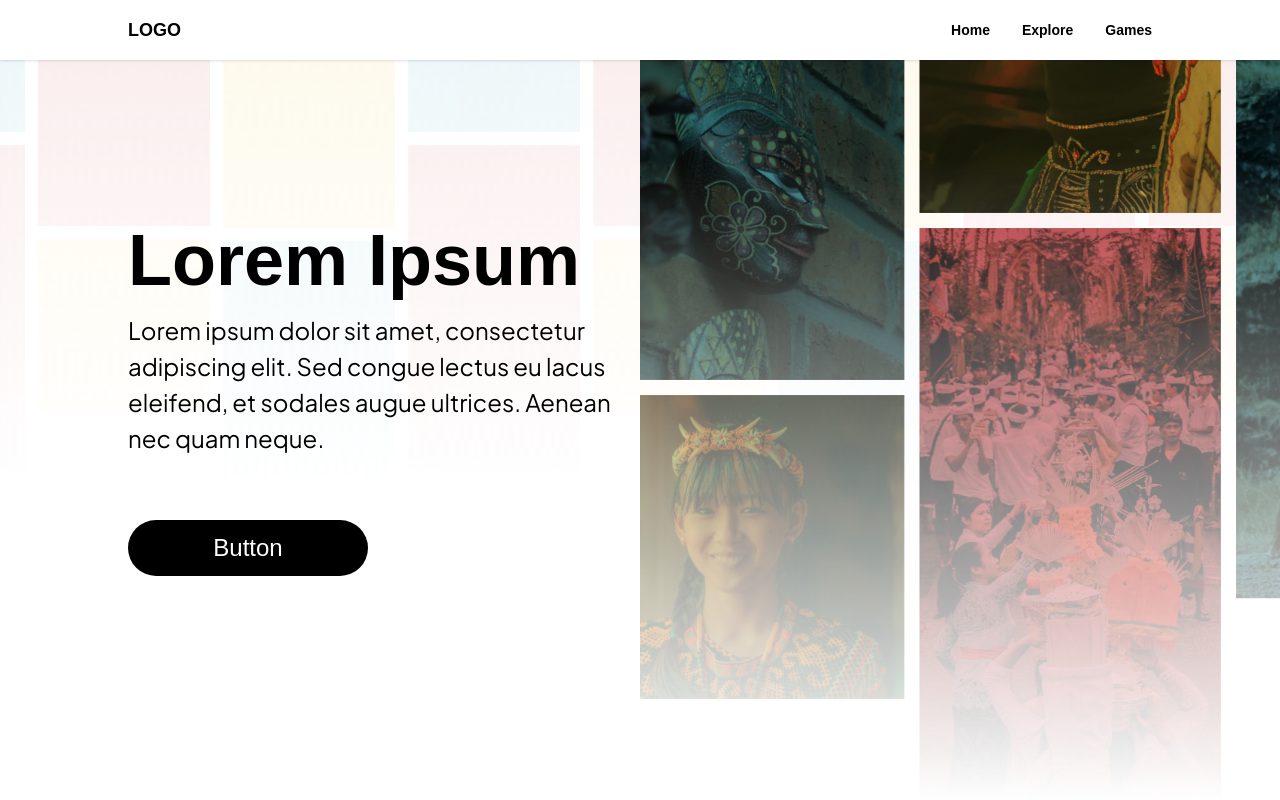
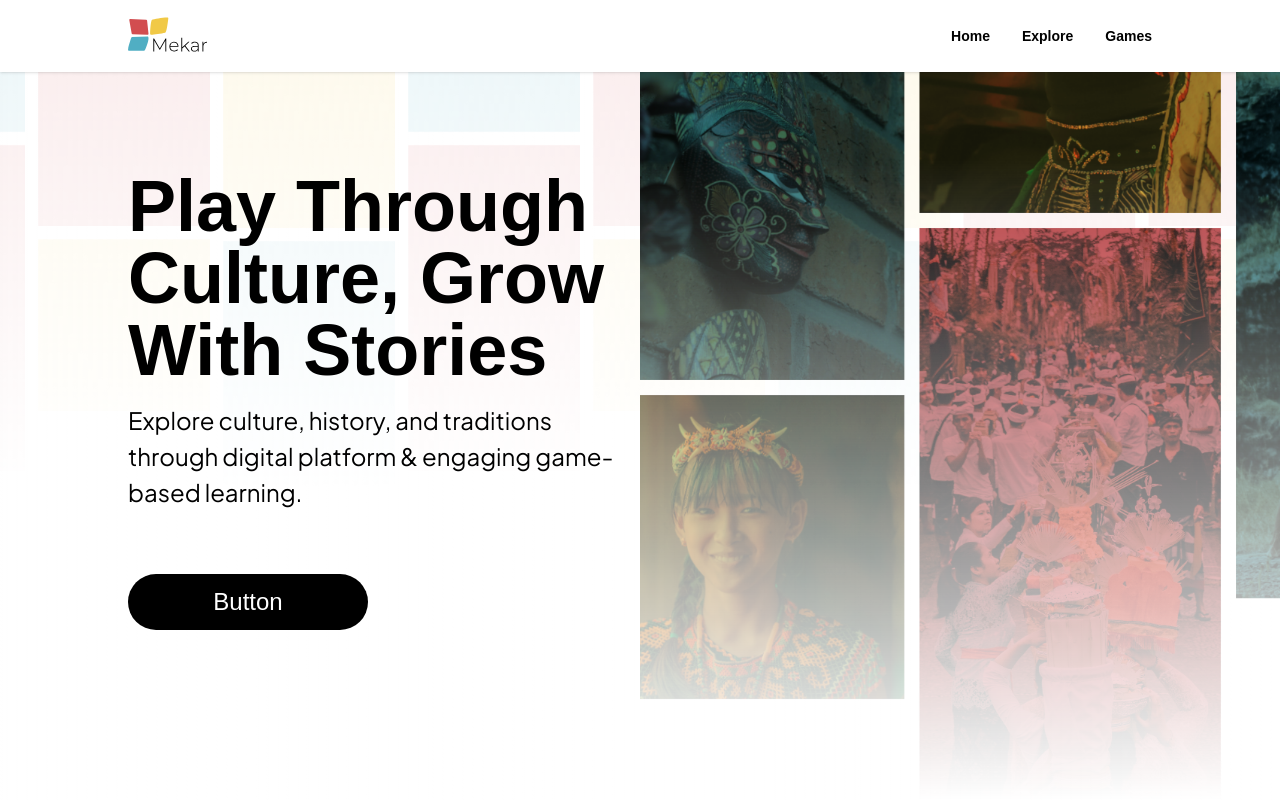
Before and after one commit to Morax8/GH6, a Next.js app: page / in a window 1280 px wide. Shown: the top 800 px of the page. Built offline with nearby package versions, Linux system fonts and the light colour scheme; no server answers.

Commit message:
adding logo and Hero section text

```diff
--- a/app/components/Navbar.js
+++ b/app/components/Navbar.js
@@ -1,6 +1,6 @@
-'use client'
+"use client";
 
-import { useRouter } from 'next/navigation';
+import { useRouter } from "next/navigation";
 import Link from "next/link";
 
 export default function Navbar() {
@@ -8,18 +8,24 @@ export default function Navbar() {
 
   return (
     <nav className="w-full px-32 py-4 flex justify-between items-center bg-white shadow text-black">
-      <div className="text-lg font-bold">LOGO</div>
+      <div className="text-lg font-bold">
+        <img src="/Assets/logo.svg" alt="Logo" className="w-20" />
+      </div>
       <ul className="flex space-x-8 text-sm font-medium">
-        <li className="font-bold font hover:text-gray-700 cursor-pointer"
-          onClick={() => router.push("/")}>
+        <li
+          className="font-bold font hover:text-gray-700 cursor-pointer"
+          onClick={() => router.push("/")}
+        >
           Home
         </li>
-        <li className="font-bold hover:text-gray-700 cursor-pointer"
+        <li
+          className="font-bold hover:text-gray-700 cursor-pointer"
           onClick={() => router.push("/explorePage")}
         >
           Explore
         </li>
-        <li className="font-bold hover:text-gray-700 cursor-pointer"
+        <li
+          className="font-bold hover:text-gray-700 cursor-pointer"
           onClick={() => router.push("/game")}
         >
           Games
--- a/app/page.js
+++ b/app/page.js
@@ -65,14 +65,15 @@ export default function Home() {
           <div className="flex h-full w-full">
             {/* Left Side: Text */}
             <div className="w-1/2 flex flex-col justify-center pl-32 z-10 col-span gap">
-              <h1 className="text-7xl font-bold mb-4">Lorem Ipsum</h1>
+              <h1 className="text-7xl font-bold mb-4">
+                Play Through Culture, Grow With Stories
+              </h1>
               <p
                 className="mb-16 text-[24px] w-[500px]"
                 style={{ fontFamily: "var(--font-plus-jakarta-sans)" }}
               >
-                Lorem ipsum dolor sit amet, consectetur adipiscing elit. Sed
-                congue lectus eu lacus eleifend, et sodales augue ultrices.
-                Aenean nec quam neque.
+                Explore culture, history, and traditions through digital
+                platform & engaging game-based learning.
               </p>
               <button className="bg-black text-white text-2xl px-6 py-3 rounded-full w-60">
                 Button
```
Also changed, not shown: public/Assets/logo.svg (added).
